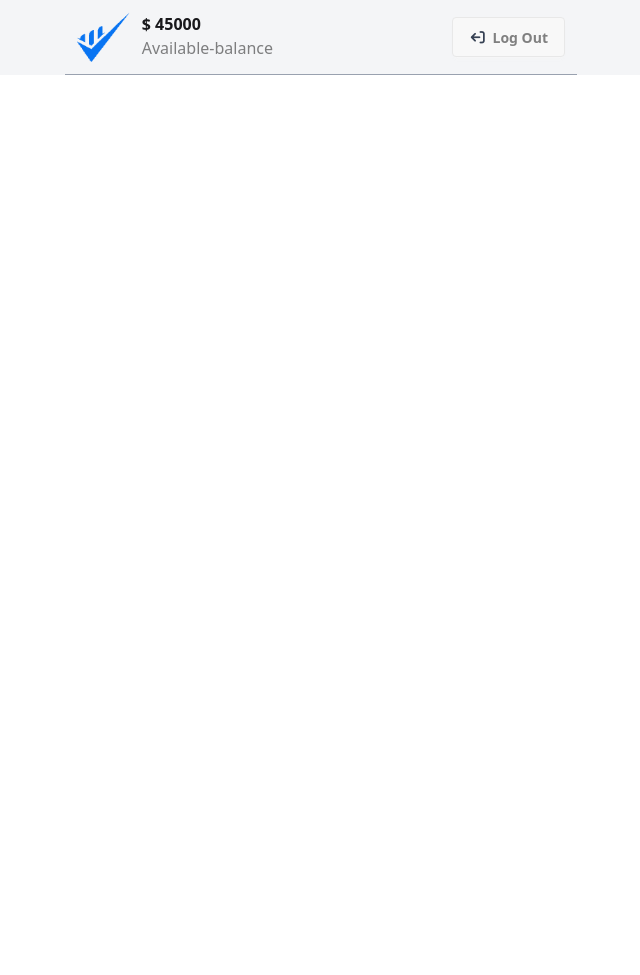
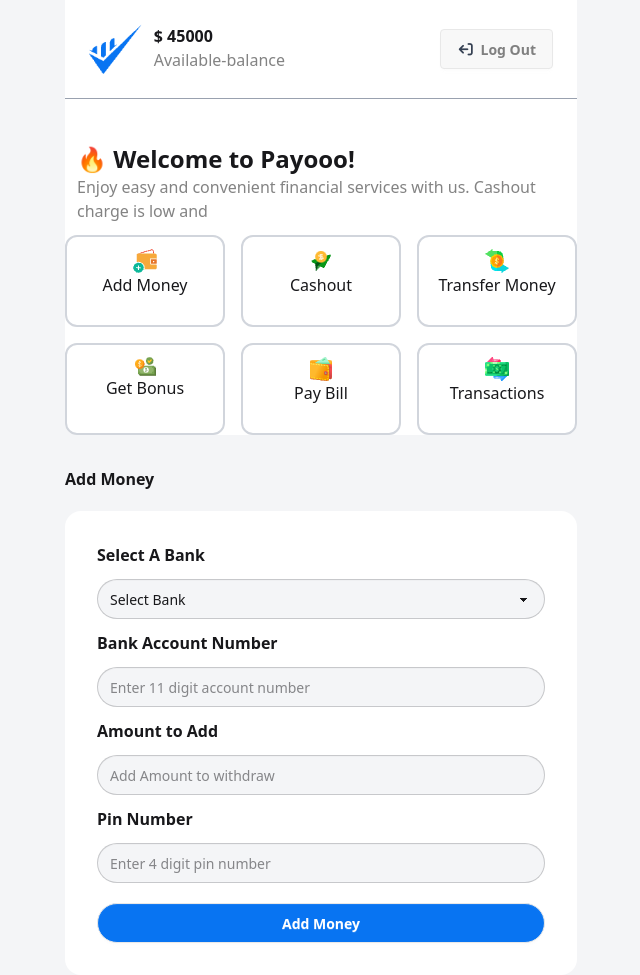
Before and after one commit to mdfardous98/payoo-mobile-banking, a plain HTML site: page home.html in a window 1280 px wide. Shown: the whole page, without its empty margins (319-959 px from the left). Before the commit the page ends 800 px from the top, so only its background shows below. Drawn offline with nearby package versions, Linux system fonts and the light colour scheme.

Commit message:
added home page layout

```diff
--- a/home.html
+++ b/home.html
@@ -24,9 +24,12 @@
     />
   </head>
   <body class="bg-[#f4f5f7]">
-    <!--border-2 border-red-500-->
+    <div class="max-w-lg mx-auto bg-white rounded-b-xl">
+      <!--border-2 border-gray-300-->
+
+      <!--navbarsection: image+text+logout button-->
       <nav
-      class=" min-h-[30px] flex justify-between items-center max-w-lg mx-auto border-b-1 border-gray-400 p-3 "
+        class="min-h-[30px] flex justify-between items-center max-w-lg mx-auto border-b-1 border-gray-400 p-6"
       >
         <div class="flex">
           <img src="./assets/Group.png" class="h-[50px]" alt="" />
@@ -45,5 +48,93 @@
           </button>
         </div>
       </nav>
+      <!--welcome -->
+      <div class="mt-8 p-3 max-w-lg mx-auto bg-white rounded-b-xl">
+        <h1 class="text-2xl font-bold">🔥 Welcome to Payooo!</h1>
+        <p class="text-[#08080880]">
+          Enjoy easy and convenient financial services with us. Cashout charge
+          is low and
+        </p>
+      </div>
+
+      <!--card section-->
+      <!--border-2 border-gray-300-->
+
+      <div class="min-h-[200px] grid grid-cols-3 max-w-lg mx-auto gap-4">
+        <div class="border-2 border-gray-300 text-center p-3 rounded-xl">
+          <img src="./assets/wallet1.png" class="mx-auto" alt="" />
+          <h1>Add Money</h1>
+        </div>
+        <div class="border-2 border-gray-300 text-center p-3 rounded-xl">
+          <img src="./assets/send1.png" class="mx-auto" alt="" />
+          <h1>Cashout</h1>
+        </div>
+        <div class="border-2 border-gray-300 text-center p-3 rounded-xl">
+          <img src="./assets/money1.png" class="mx-auto" alt="" />
+          <h1>Transfer Money</h1>
+        </div>
+        <div class="border-2 border-gray-300 text-center p-3 rounded-xl">
+          <img src="./assets/bonus1.png" class="mx-auto" alt="" />
+          <h1>Get Bonus</h1>
+        </div>
+        <div class="border-2 border-gray-300 text-center p-3 rounded-xl">
+          <img src="./assets/purse1.png" class="mx-auto" alt="" />
+          <h1>Pay Bill</h1>
+        </div>
+        <div class="border-2 border-gray-300 text-center p-3 rounded-xl">
+          <img src="./assets/transaction1.png" class="mx-auto" alt="" />
+          <h1>Transactions</h1>
+        </div>
+      </div>
+    </div>
+    <!--Add money-form section-->
+    <div class="all-form-sections max-w-lg mx-auto">
+      <h1 class="my-5 font-bold mt-8">Add Money</h1>
+      <form action="" class="bg-white rounded-2xl p-8">
+        <div class="mb-3">
+          <h1 class="font-semibold">Select A Bank</h1>
+          <select class="select bg-[#f4f5f7] mt-3 rounded-3xl w-full">
+            <option>Select Bank</option>
+            <option>Sonali Bank</option>
+            <option>AB Bank</option>
+            <option>IFIC Bank</option>
+          </select>
+        </div>
+        <div class="mt-3">
+          <label class="font-semibold" for="">Bank Account Number</label>
+          <br />
+          <input
+            type="text"
+            placeholder="Enter 11 digit account number"
+            id="mobile-number"
+            class="input bg-[#f4f5f7] mt-3 rounded-3xl w-full"
+          />
+        </div>
+        <div class="mt-3">
+          <label class="font-semibold" for="">Amount to Add</label>
+          <br />
+          <input
+            type="text"
+            placeholder="Add Amount to withdraw"
+            id="mobile-number"
+            class="input bg-[#f4f5f7] mt-3 rounded-3xl w-full"
+          />
+        </div>
+        <div class="mt-3">
+          <label class="font-semibold" for="">Pin Number</label>
+          <br />
+          <input
+            type="text"
+            placeholder="Enter 4 digit pin number"
+            id="mobile-number"
+            class="input bg-[#f4f5f7] mt-3 rounded-3xl w-full"
+          />
+        </div>
+
+        <button class="btn text-white bg-[#0874F2] mt-5 w-full rounded-3xl">
+          Add Money
+        </button>
+      </form>
+    </div>
   </body>
 </html>
```
Lines whose indentation alone changed are shown as unchanged.
